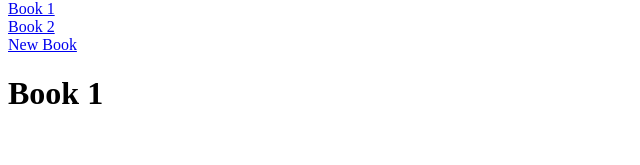
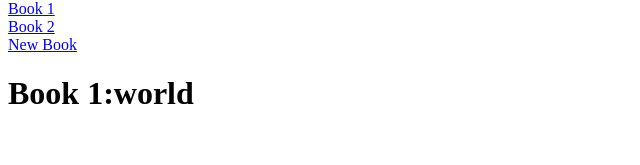
Before and after one commit to Afiya19/react-router-project-1, a React (Vite) app: page /books/1 in a window 1280 px wide. Shown: the part 124-289 px from the top of the page, without its empty margins (0-640 px from the left). Built offline with nearby package versions, Linux system fonts and the light colour scheme.

Commit message:
outlet and context

```diff
--- a/src/BookLayout.jsx
+++ b/src/BookLayout.jsx
@@ -10,7 +10,7 @@
     <Link to="/books/2">Book 2</Link>
     <br/>
     <Link to="/books/new"> New Book</Link>
-    <Outlet/>
+    <Outlet context={{obj:{ hello : "world"}}}/>
 
     </>
   )
--- a/src/components/Book.jsx
+++ b/src/components/Book.jsx
@@ -1,10 +1,11 @@
 import React from 'react'
-import { useParams } from 'react-router-dom'
+import { useOutletContext, useParams } from 'react-router-dom'
 
 const Book = () => {
   const {id}= useParams();
+  const {obj} = useOutletContext();
   return (
-    <h1>Book {id}</h1>
+    <h1>Book {id}:{obj?.hello}</h1>
   )
 }
 
```
